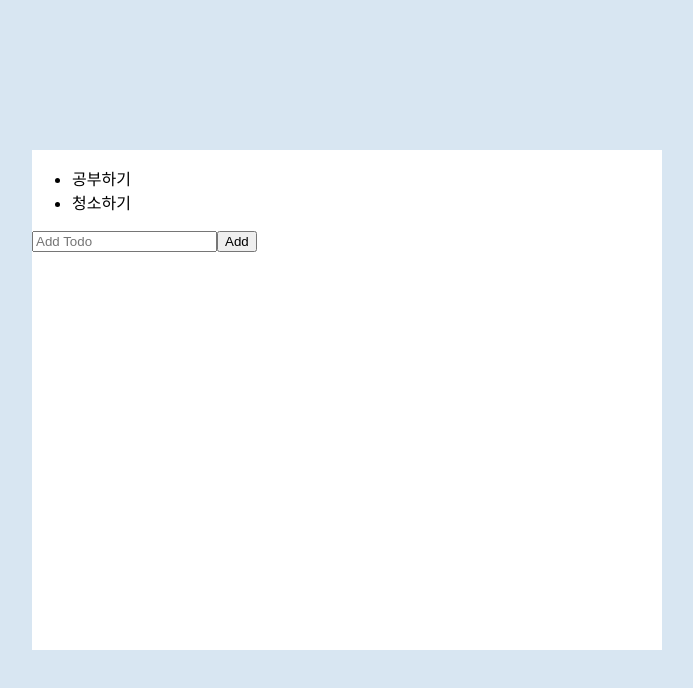
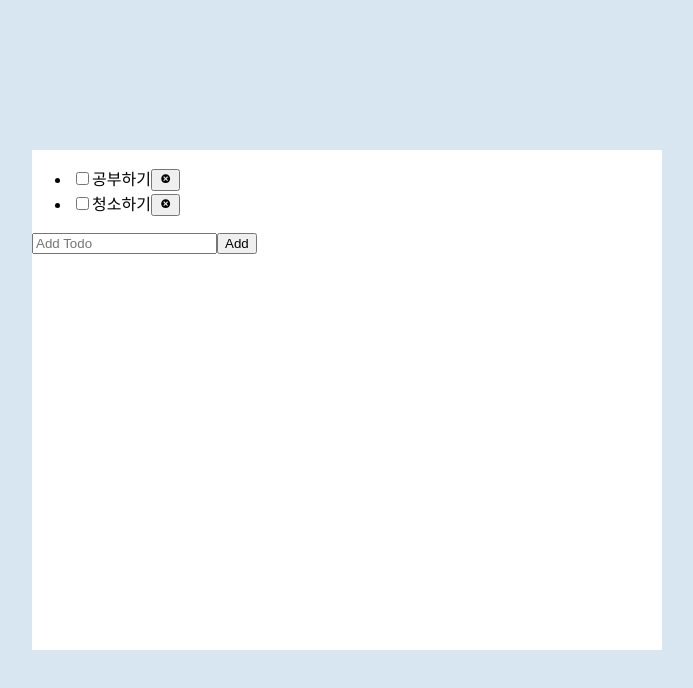
Before and after one commit to dazzel3/react-todo-dream-coding, a React (Create React App) app: page / in a window 1280 px wide. Shown: the top 688 px of the page, without its empty margins (293-986 px from the left). Built offline with nearby package versions, Linux system fonts and the light colour scheme.

Commit message:
feat: create Todo component for delete

```diff
--- /dev/null
+++ b/src/components/Todo/Todo.jsx
@@ -0,0 +1,16 @@
+import React from 'react';
+import { TiDelete } from 'react-icons/ti';
+
+export default function Todo({ todo, onDelete }) {
+  const handleClick = () => onDelete(todo);
+
+  return (
+    <li>
+      <input type='checkbox' value={todo.status} />
+      {todo.text}
+      <button onClick={handleClick}>
+        <TiDelete />
+      </button>
+    </li>
+  );
+}
--- a/src/components/TodoList/TodoList.jsx
+++ b/src/components/TodoList/TodoList.jsx
@@ -1,6 +1,7 @@
 import React, { useState } from 'react';
 import styles from './TodoList.module.css';
 import AddTodo from '../AddTodo/AddTodo';
+import Todo from '../Todo/Todo';
 
 export default function TodoList() {
   const [todos, setTodos] = useState([
@@ -9,12 +10,14 @@ export default function TodoList() {
   ]);
 
   const handleAdd = (todo) => setTodos([...todos, todo]);
+  const handleDelete = (todo) =>
+    setTodos(todos.filter((item) => item !== todo));
 
   return (
     <section className={styles.bg}>
       <ul>
         {todos.map((item) => (
-          <li key={item.id}>{item.text}</li>
+          <Todo key={item.id} todo={item} onDelete={handleDelete} />
         ))}
       </ul>
       <AddTodo onAdd={handleAdd} />
```
